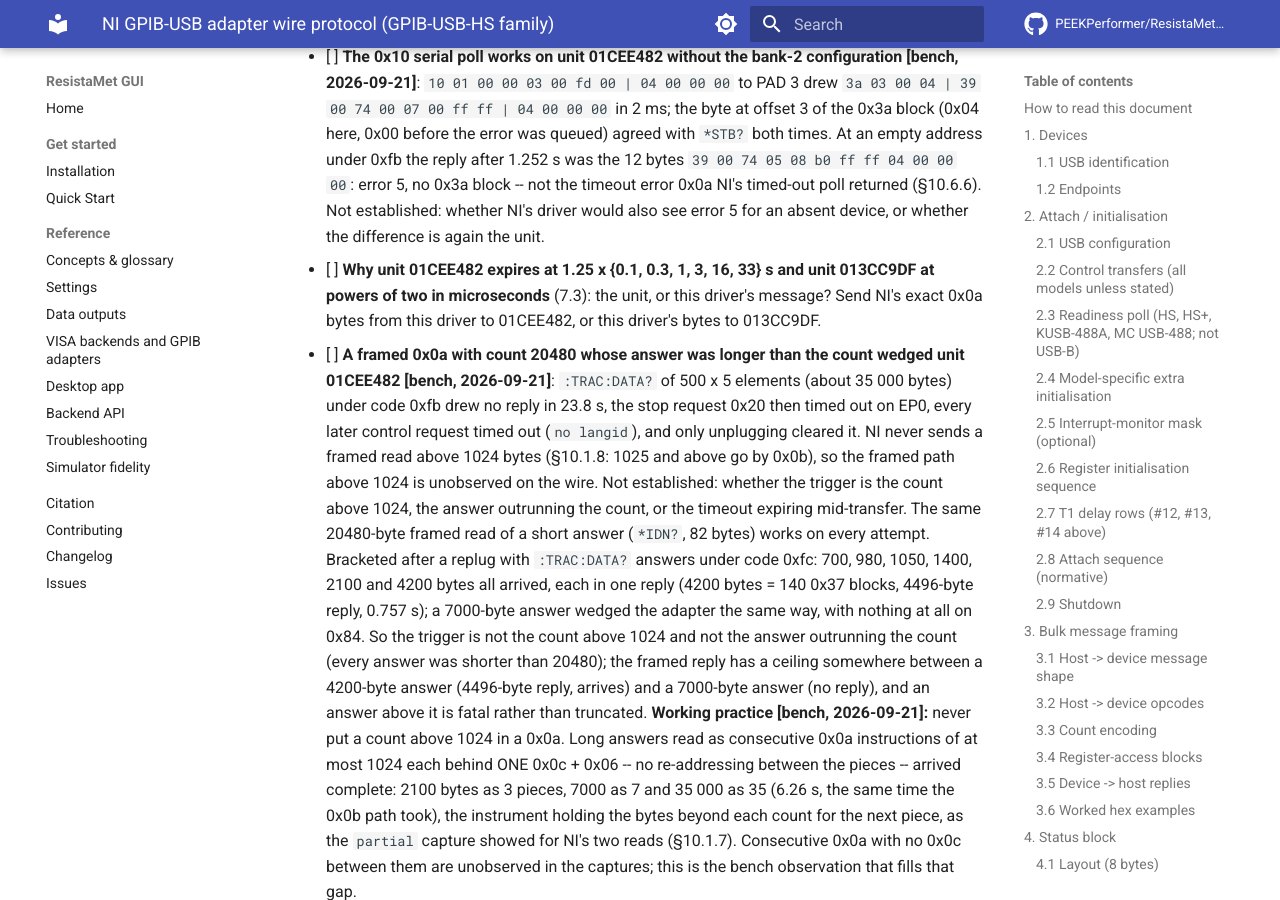
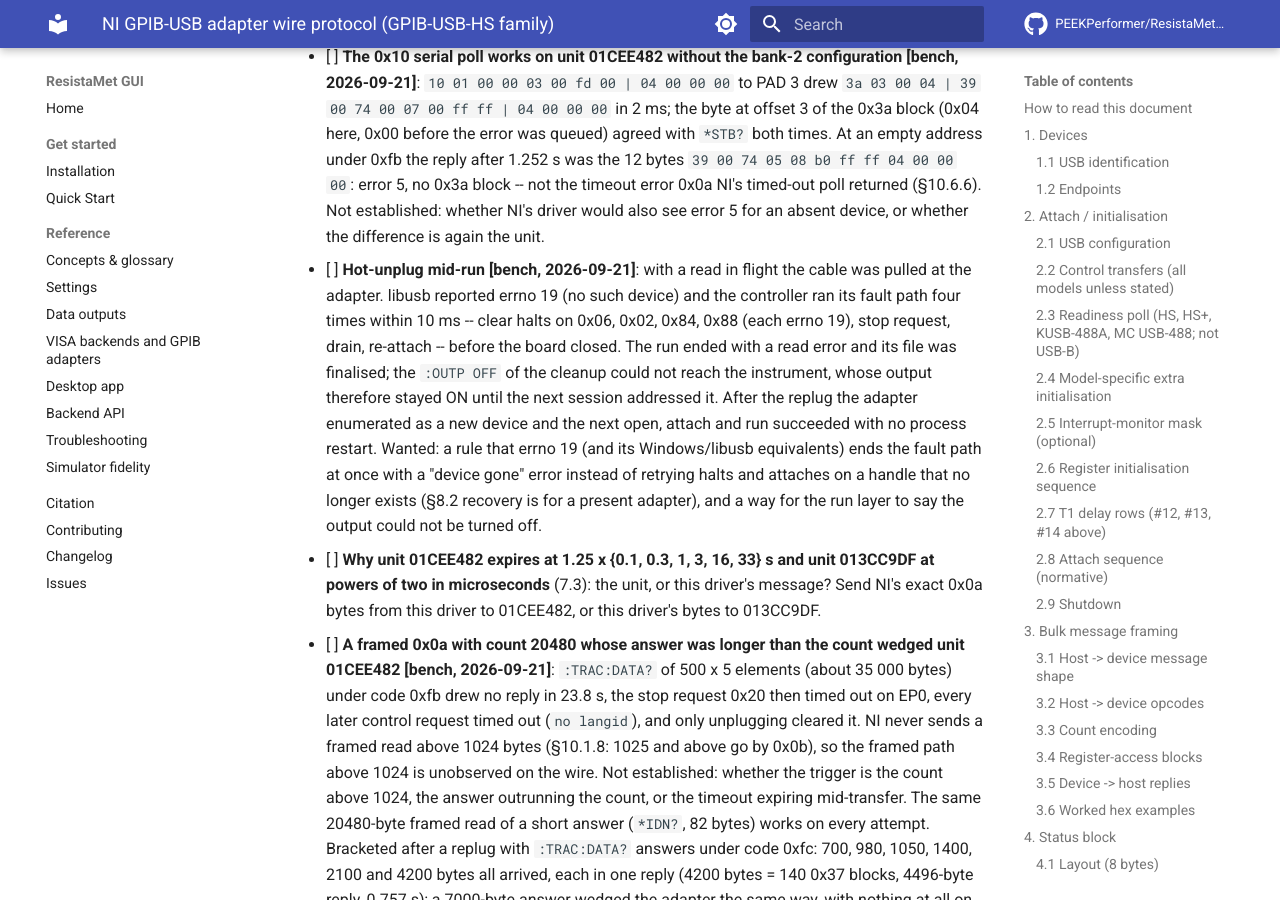
Before and after one commit to PEEKPerformer/ResistaMet-GUI, an MkDocs documentation site: the page built from docs/design/ni_usb_gpib_protocol.md, in a window 1280 px wide and 900 px high, scrolled down 81974 px. Built offline with MkDocs 1.6.1 and Material for MkDocs 9.7.7, drawn with Linux system fonts in a browser that asks for light colours; comment, search, counter and statistics services are not loaded.

Commit message:
Record the hot-unplug behaviour seen on the bench
Pulling the cable mid-run ran the fault path four times on a handle
that no longer existed and left the instrument output on, because
the cleanup had no link to send :OUTP OFF over. Both are open items.

```diff
--- a/docs/design/ni_usb_gpib_protocol.md
+++ b/docs/design/ni_usb_gpib_protocol.md
@@ -3153,6 +3153,20 @@ what to send, the last is curiosity.
   timeout error 0x0a NI's timed-out poll returned (§10.6.6). Not
   established: whether NI's driver would also see error 5 for an absent
   device, or whether the difference is again the unit.
+- [ ] **Hot-unplug mid-run** **[bench, 2026-09-21]**: with a read in
+  flight the cable was pulled at the adapter. libusb reported errno 19
+  (no such device) and the controller ran its fault path four times
+  within 10 ms -- clear halts on 0x06, 0x02, 0x84, 0x88 (each errno 19),
+  stop request, drain, re-attach -- before the board closed. The run
+  ended with a read error and its file was finalised; the `:OUTP OFF` of
+  the cleanup could not reach the instrument, whose output therefore
+  stayed ON until the next session addressed it. After the replug the
+  adapter enumerated as a new device and the next open, attach and run
+  succeeded with no process restart. Wanted: a rule that errno 19 (and
+  its Windows/libusb equivalents) ends the fault path at once with a
+  "device gone" error instead of retrying halts and attaches on a handle
+  that no longer exists (§8.2 recovery is for a present adapter), and a
+  way for the run layer to say the output could not be turned off.
 - [ ] **Why unit 01CEE482 expires at 1.25 x {0.1, 0.3, 1, 3, 16, 33} s
   and unit 013CC9DF at powers of two in microseconds** (7.3): the unit,
   or this driver's message? Send NI's exact 0x0a bytes from this driver
```
